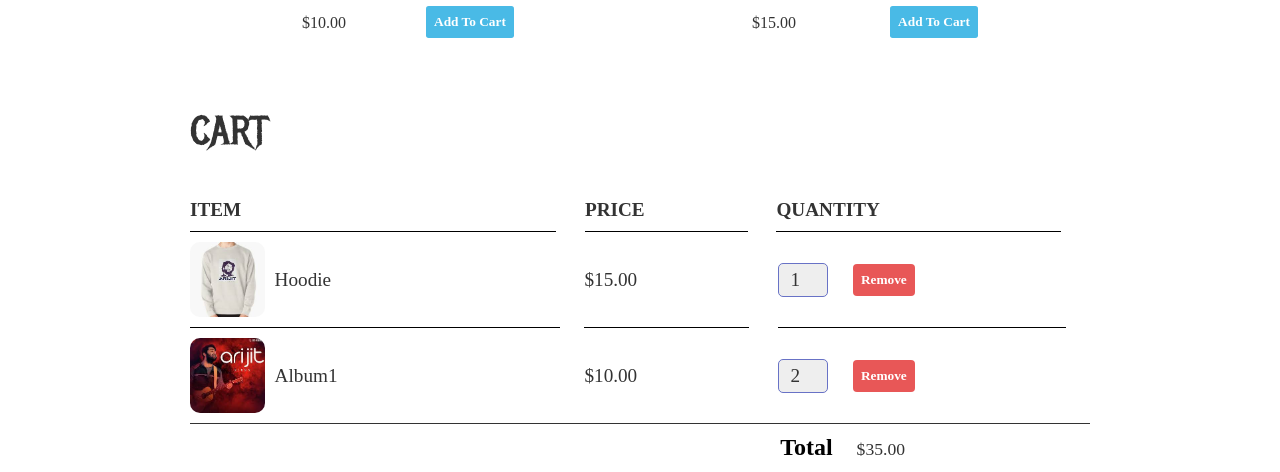
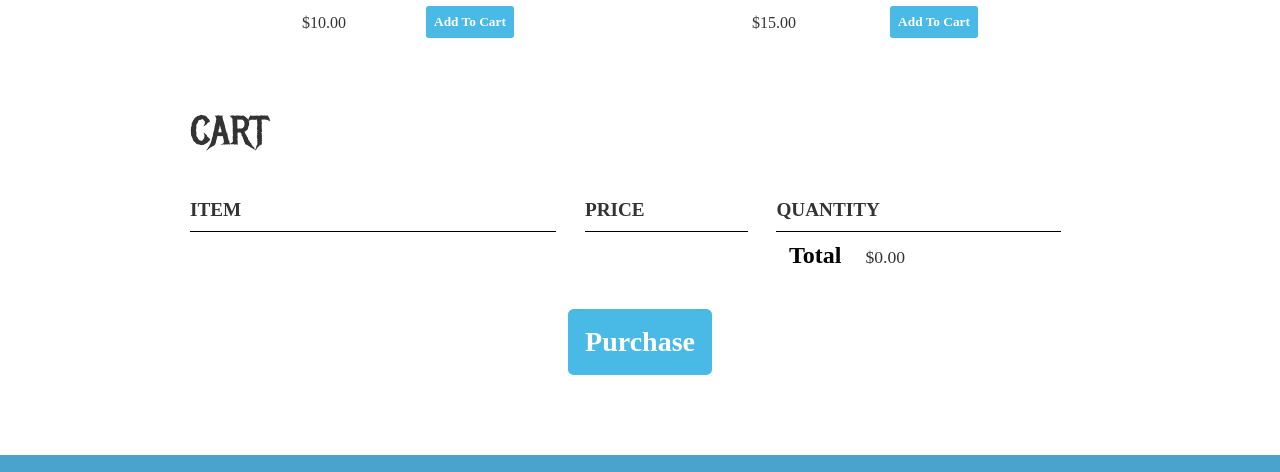
Before and after one commit to madhav0221/web1, a plain HTML site: page store.html in a window 1280 px wide. Shown: the part 1523-1995 px from the top of the page. Drawn offline with Linux system fonts and the light colour scheme; a script that the page names is missing; a web font is replaced by a local one.

Commit message:
Update store.html

```diff
--- a/store.html
+++ b/store.html
@@ -103,32 +103,10 @@
                 <span class="cart-quantity cart-header cart-column">QUANTITY</span>
             </div>
             <div class="cart-items">
-            <div class="cart-row">
-                <div class="cart-item cart-column">
-                <img class="cart-item-image" src="images.jpeg" width="40">
-                <span class="cart-item-title">Hoodie</span>
-            </div>
-                <span class="cart-price cart-column">$15.00</span>
-                <div class="cart-quantity cart-column">
-                <input class="cart-quantity-input" type="number" value="1">
-                <button class="btn btn-danger" role="button">Remove</button>
-            </div>
-            </div>
-            <div class="cart-row">
-            <div class="cart-item cart-column">
-                <img class="cart-item-image"  src="download3.jpeg" width="40">
-                <span  class="cart-item-title">Album1</span>
-                </div>
-                <span class="cart-price cart-column">$10.00</span>
-                <div class="cart-quantity cart-column">
-                <input class="cart-quantity-input"  type="number" value="2">
-                <button class="btn btn-danger"  role="button">Remove</button>
-            </div>
-        </div>
             </div>
             <div class="cart-total">
                 <strong class="cart-total-title"> Total</strong>
-                <span class="cart-total-price">$35.00</span>
+                <span class="cart-total-price">$0.00</span>
             </div>
                 <button class="btn btn-primary btn-purchase" role="button">Purchase</button>
            </section>
```
